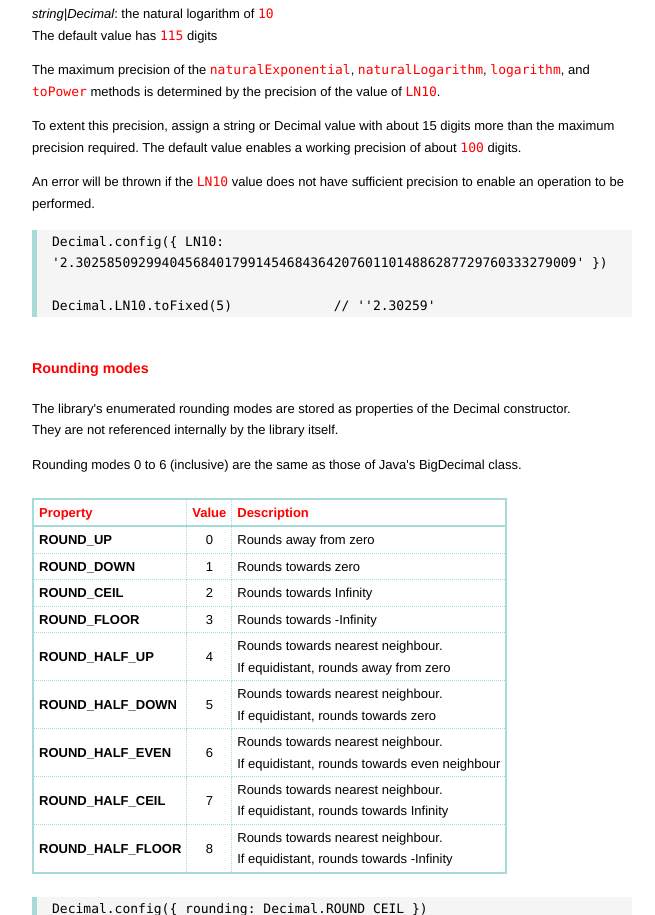
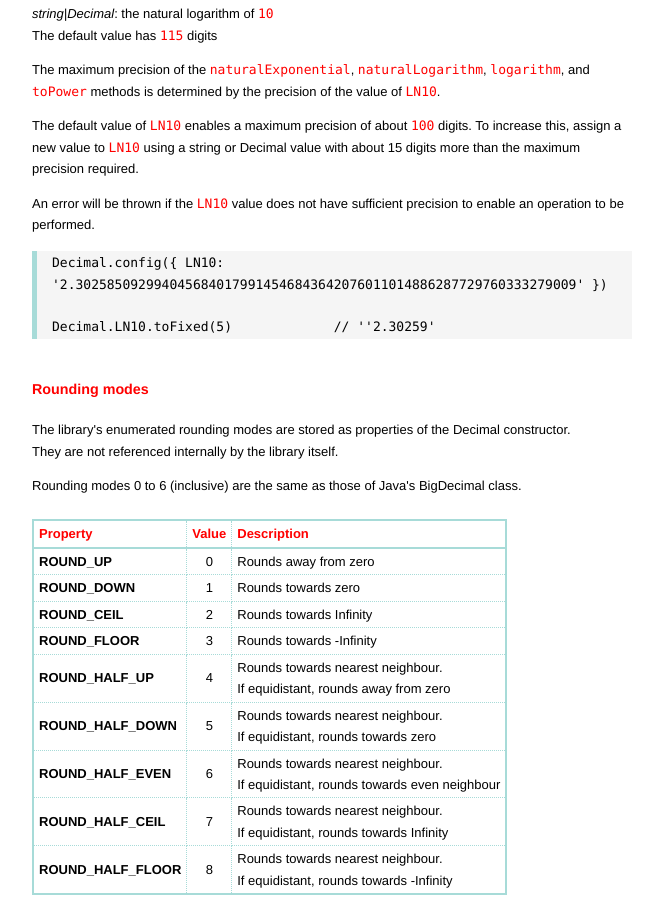
Before and after one commit to MikeMcl/decimal.js-light, a website: page doc/API.html in a window 1280 px wide. Shown: the part 4354-5269 px from the top of the page, without its empty margins (208-863 px from the left). Drawn offline with Linux system fonts and the light colour scheme.

Commit message:
Fix typo and reword.

```diff
--- a/doc/API.html
+++ b/doc/API.html
@@ -437,9 +437,9 @@ Decimal.config({ toExpPos: 0 })</pre>
       value of <code>LN10</code>.
     </p>
     <p>
-      To extent this precision, assign a string or Decimal value with about 15 digits more than the
-      maximum precision required. The default value enables a working precision of about
-      <code>100</code> digits.
+      The default value of <code>LN10</code> enables a maximum precision of about <code>100</code>
+      digits. To increase this, assign a new value to <code>LN10</code> using a string or Decimal
+      value with about 15 digits more than the maximum precision required.
     </p>
     <p>
       An error will be thrown if the <code>LN10</code> value does not have sufficient precision to
```
